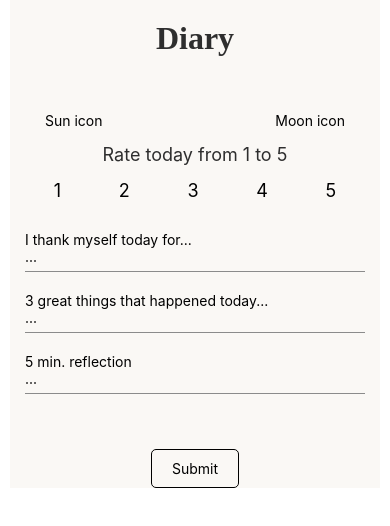
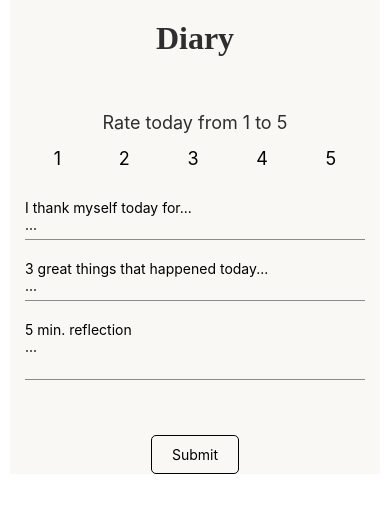
Before and after one commit to AissaRouk/Journaly, a React Native app: screen / in a window 390 px wide. Shown: the top 526 px of the page. Built offline with nearby package versions, Linux system fonts and the light colour scheme; no server answers.

Commit message:
added multiline feature on the InputText component

```diff
--- a/App.tsx
+++ b/App.tsx
@@ -112,11 +112,13 @@ function App(): React.JSX.Element {
 
   //Components
 
+  // Custom input field
   const InputField: React.FC<{
     title: string;
     value: string;
+    multiline?: boolean;
     onChangeText: (text: string) => void;
-  }> = ({title, value, onChangeText}) => {
+  }> = ({title, value, onChangeText, multiline}) => {
     return (
       <>
         <Text>{title}</Text>
@@ -125,6 +127,7 @@ function App(): React.JSX.Element {
           placeholder={'...'}
           value={value}
           onChangeText={onChangeText}
+          multiline={multiline}
         />
       </>
     );
@@ -229,6 +232,7 @@ function App(): React.JSX.Element {
             value={highlight}
             onChangeText={setHighlight}
             title="5 min. reflection"
+            multiline
           />
         </>
       </>
@@ -241,12 +245,6 @@ function App(): React.JSX.Element {
 
       {/* Day journaling */}
       <View style={styles.contentView}>
-        {/* switch */}
-        <View style={styles.switchStyle}>
-          <Text>Sun icon</Text>
-          <Text>Moon icon</Text>
-        </View>
-
         {/* Activity Indicator */}
         {loading && <ActivityIndicator size={'large'} color={'black'} />}
 
```
